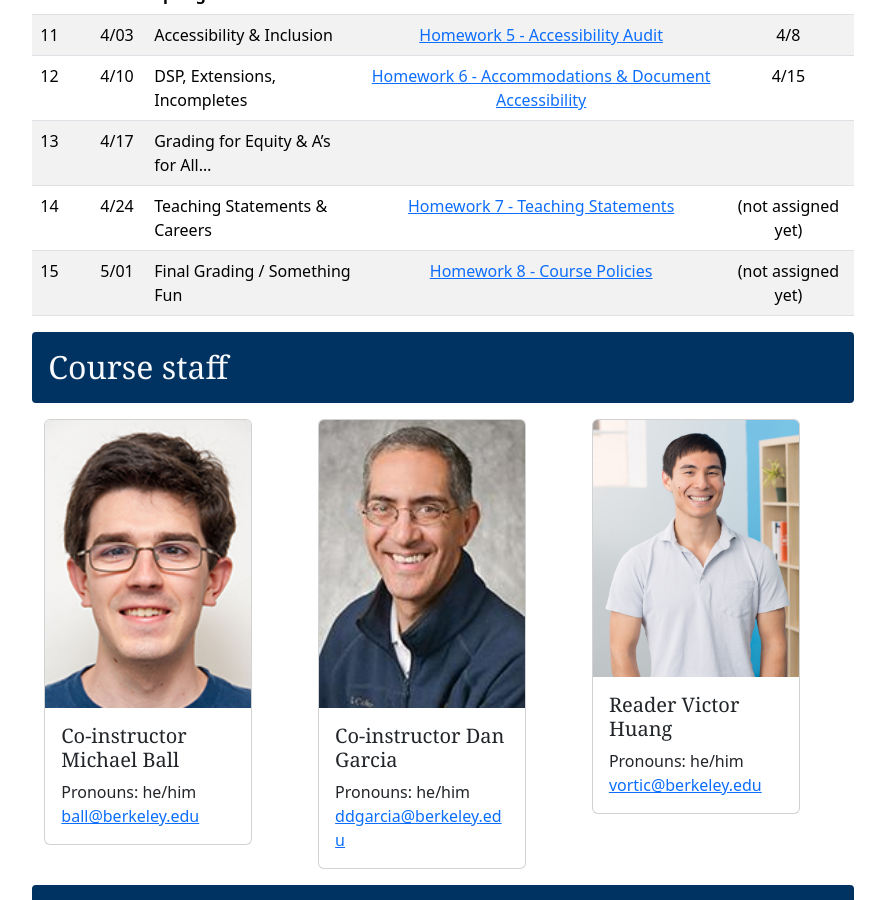
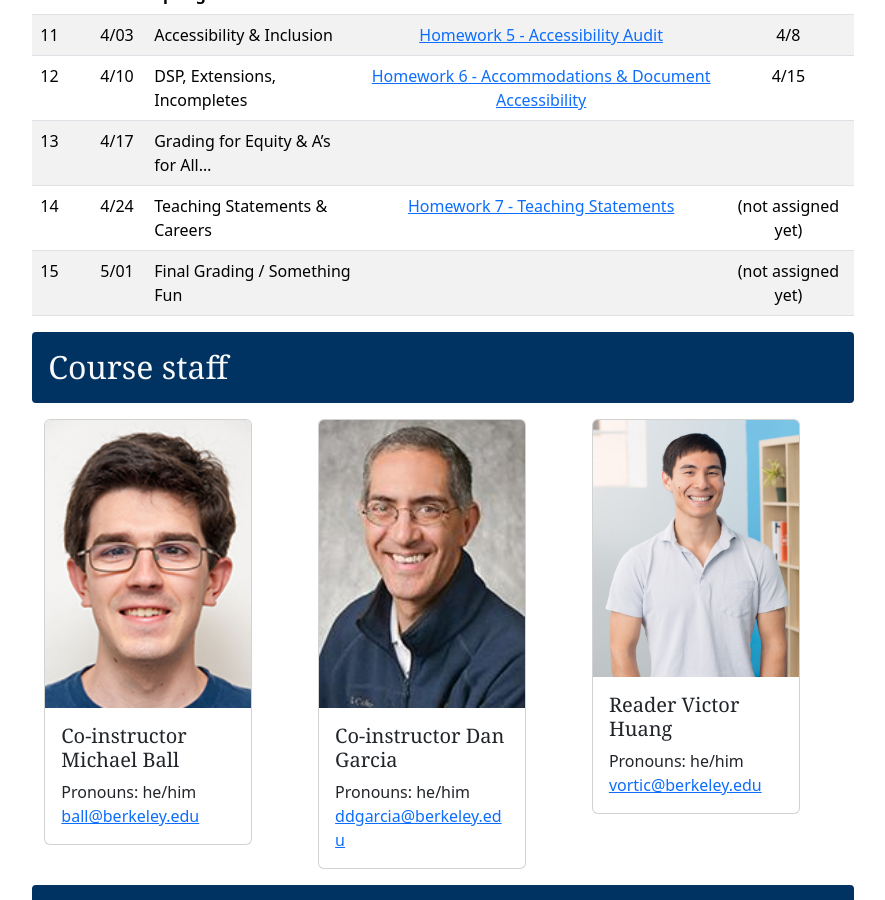
Before and after one commit to berkeley-cs302/sp26, a Jekyll site: the page built from index.md, in a window 1280 px wide and 900 px high, scrolled down 1074 px. Shown: the whole window, without its empty margins (197-1082 px from the left). Built offline with Jekyll 4.4.1, drawn with Linux system fonts in a browser that asks for light colours; some web fonts are replaced.

Commit message:
Update index.md

```diff
--- a/index.md
+++ b/index.md
@@ -37,7 +37,7 @@ _Homework assignments which say "Spring 2025" at the top are last years versions
 | 12   | 4/10 | DSP, Extensions, Incompletes | [Homework 6 - Accommodations & Document Accessibility][hw6] | 4/15 |
 | 13   | 4/17 | Grading for Equity & A's for All... |  |  |
 | 14   | 4/24 | Teaching Statements & Careers | [Homework 7 - Teaching Statements][hw7] | (not assigned yet)|
-| 15   | 5/01 | Final Grading / Something Fun | [Homework 8 - Course Policies][hw8] | (not assigned yet) |
+| 15   | 5/01 | Final Grading / Something Fun | | (not assigned yet) |
 
 
 [hw1]: /sp26/hw/hw1
```
